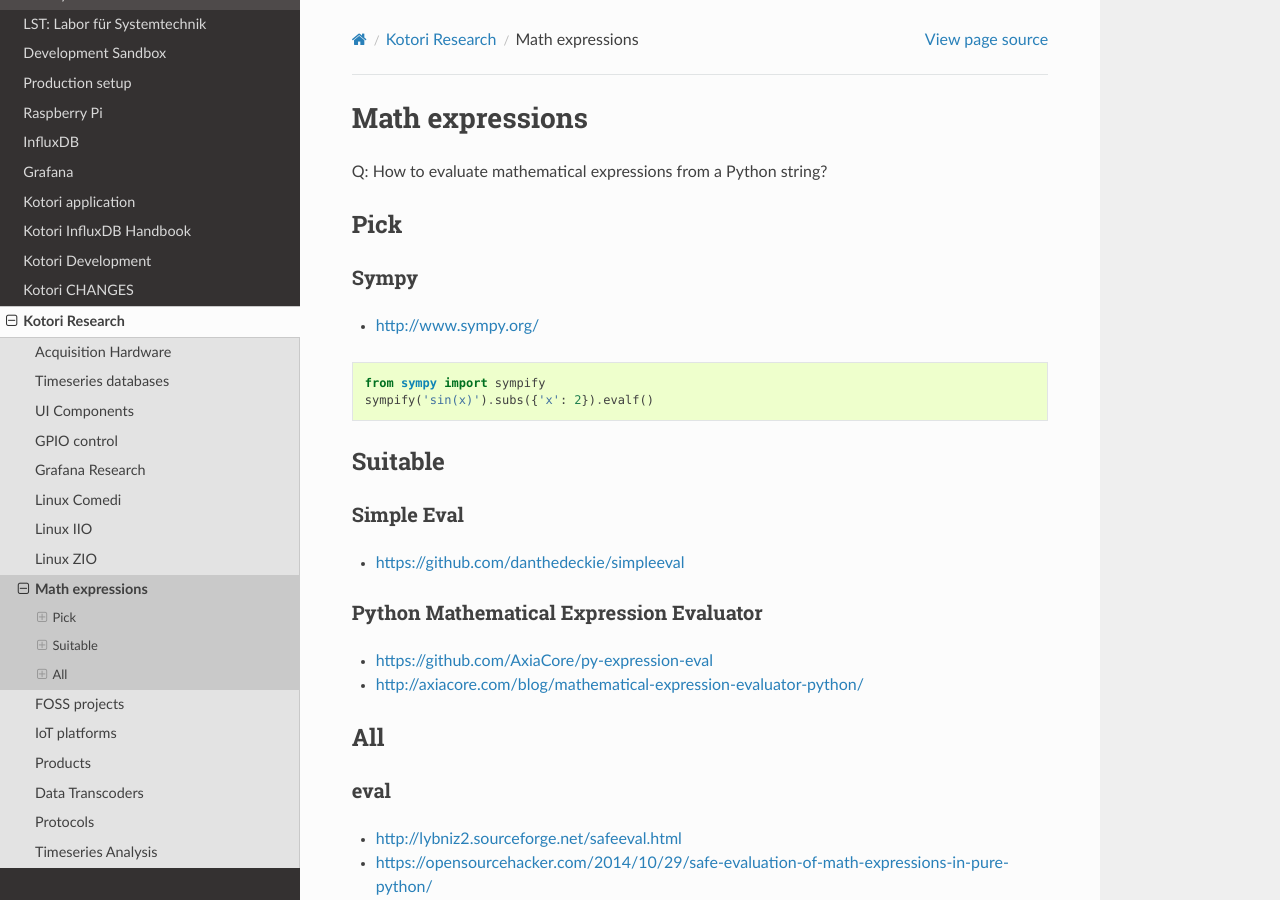
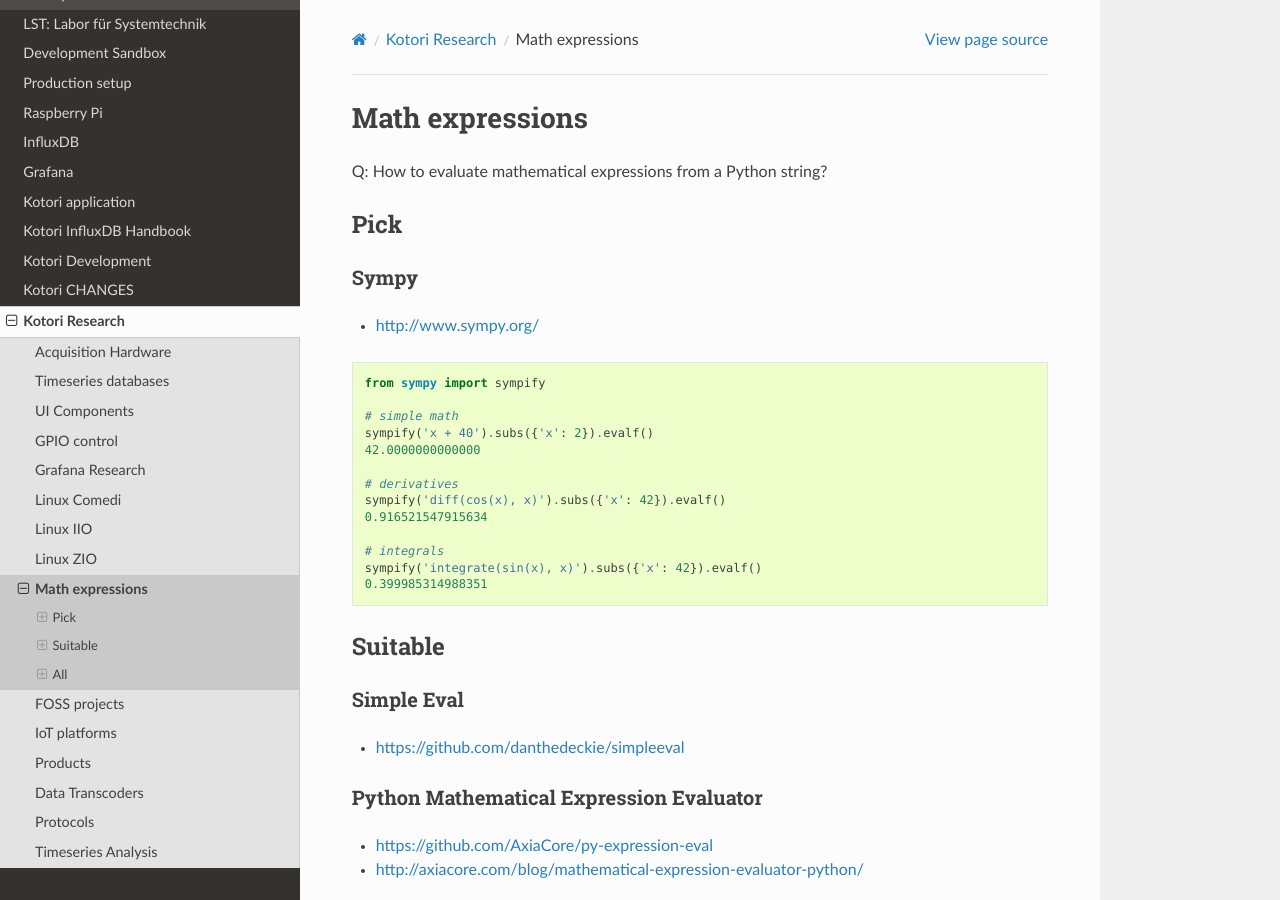
Before and after one commit to daq-tools/kotori, a Sphinx documentation site: the page built from doc/source/research/math-expressions.rst, in a window 1280 px wide and 900 px high. Built offline with Sphinx 7.4.7 and the Read the Docs theme 2.0.0, drawn with Linux system fonts in a browser that asks for light colours.

Commit message:
update docs and declarative scaling proposal

```diff
--- a/doc/source/research/math-expressions.rst
+++ b/doc/source/research/math-expressions.rst
@@ -17,7 +17,18 @@ Sympy
 ::
 
     from sympy import sympify
-    sympify('sin(x)').subs({'x': 2}).evalf()
+
+    # simple math
+    sympify('x + 40').subs({'x': 2}).evalf()
+    42.0000000000000
+
+    # derivatives
+    sympify('diff(cos(x), x)').subs({'x': 42}).evalf()
+    0.916521547915634
+
+    # integrals
+    sympify('integrate(sin(x), x)').subs({'x': 42}).evalf()
+    0.399985314988351
 
 
 Suitable
```
Also changed, not shown: doc/source/research/protocols.rst (+8 -0 lines), 1 other file.
